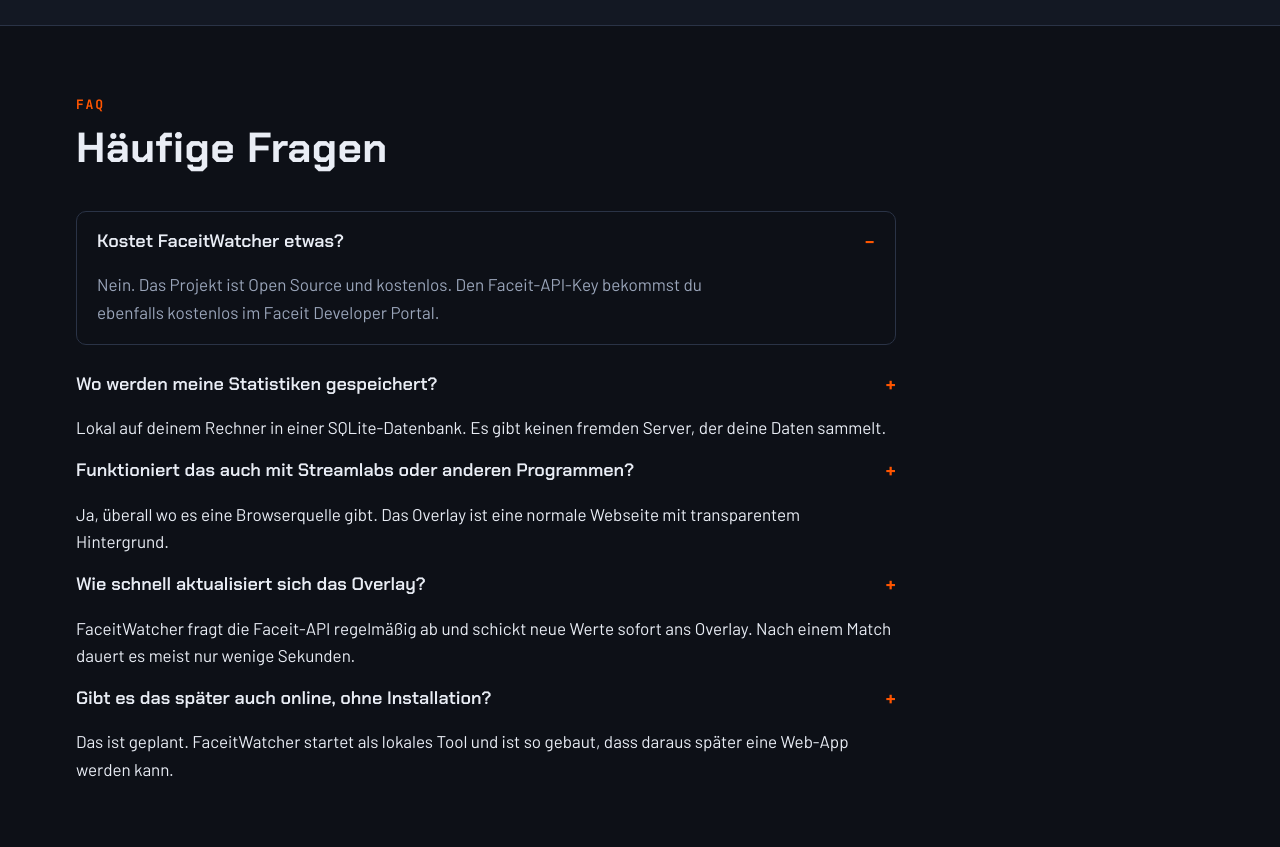
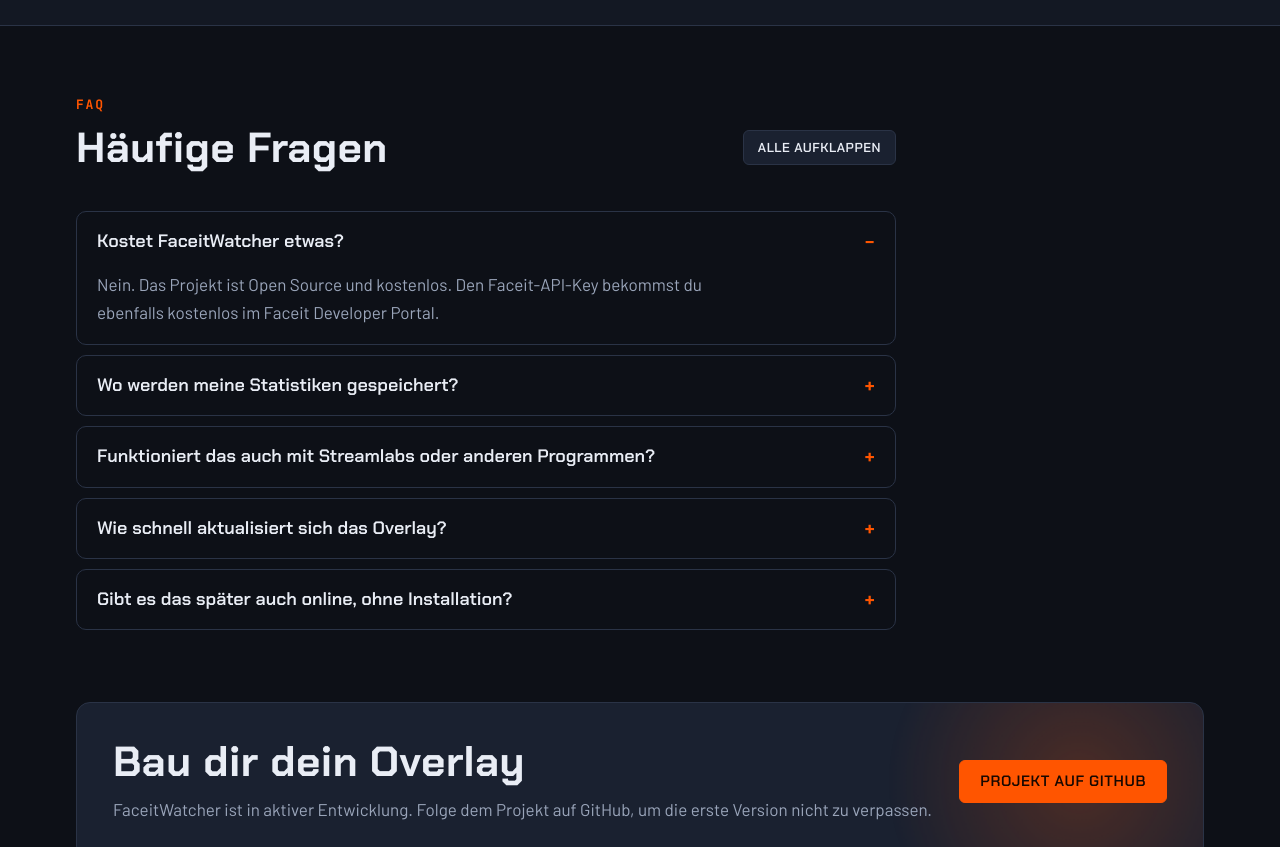
Before and after one commit to Fersehet/FaceitWatcher, a website: page website/index.html in a window 1280 px wide. Shown: the part 3600-4447 px from the top of the page. Drawn offline with Linux system fonts and the light colour scheme; no server answers; animation ran at ten frames a second; files whose address does not match are found by name.

Commit message:
Landingpage: FAQ wieder aufklappbar, Knopf für alle
Vier Fragen hatten durch einen Tippfehler kein <details>-Element mehr.

```diff
--- a/website/index.html
+++ b/website/index.html
@@ -211,6 +211,9 @@
 
 /* FAQ */
 .faq { display: grid; gap: 10px; max-width: 820px; }
+.faq-head { display: flex; flex-wrap: wrap; align-items: center; justify-content: space-between; gap: 14px 24px; max-width: 820px; }
+.sec-head:has(.faq-head) { max-width: 820px; }
+.faq-head .btn { padding: 10px 14px; font-size: 13px; }
 details { background: var(--bg); border: 1px solid var(--line); border-radius: 10px; padding: 0 20px; }
 summary { cursor: pointer; padding-block: 18px; font: 600 18px/1.3 var(--f-display); list-style: none; display: flex; justify-content: space-between; gap: 16px; }
 summary::-webkit-details-marker { display: none; }
@@ -620,14 +623,14 @@
   <div class="wrap">
     <div class="sec-head" data-reveal>
       <span class="eyebrow">FAQ</span>
-      <h2>Häufige Fragen</h2>
+      <div class="faq-head"><h2>Häufige Fragen</h2><button class="btn" type="button" id="faqAll" aria-expanded="false">Alle aufklappen</button></div>
     </div>
     <div class="faq">
       <details open data-reveal style="--d:0"><summary>Kostet FaceitWatcher etwas?</summary><p>Nein. Das Projekt ist Open Source und kostenlos. Den Faceit-API-Key bekommst du ebenfalls kostenlos im Faceit Developer Portal.</p></details>
-      <detailsNone data-reveal style="--d:1"><summary>Wo werden meine Statistiken gespeichert?</summary><p>Lokal auf deinem Rechner in einer SQLite-Datenbank. Es gibt keinen fremden Server, der deine Daten sammelt.</p></details>
-      <detailsNone data-reveal style="--d:2"><summary>Funktioniert das auch mit Streamlabs oder anderen Programmen?</summary><p>Ja, überall wo es eine Browserquelle gibt. Das Overlay ist eine normale Webseite mit transparentem Hintergrund.</p></details>
-      <detailsNone data-reveal style="--d:3"><summary>Wie schnell aktualisiert sich das Overlay?</summary><p>FaceitWatcher fragt die Faceit-API regelmäßig ab und schickt neue Werte sofort ans Overlay. Nach einem Match dauert es meist nur wenige Sekunden.</p></details>
-      <detailsNone data-reveal style="--d:4"><summary>Gibt es das später auch online, ohne Installation?</summary><p>Das ist geplant. FaceitWatcher startet als lokales Tool und ist so gebaut, dass daraus später eine Web-App werden kann.</p></details>
+      <details data-reveal style="--d:1"><summary>Wo werden meine Statistiken gespeichert?</summary><p>Lokal auf deinem Rechner in einer SQLite-Datenbank. Es gibt keinen fremden Server, der deine Daten sammelt.</p></details>
+      <details data-reveal style="--d:2"><summary>Funktioniert das auch mit Streamlabs oder anderen Programmen?</summary><p>Ja, überall wo es eine Browserquelle gibt. Das Overlay ist eine normale Webseite mit transparentem Hintergrund.</p></details>
+      <details data-reveal style="--d:3"><summary>Wie schnell aktualisiert sich das Overlay?</summary><p>FaceitWatcher fragt die Faceit-API regelmäßig ab und schickt neue Werte sofort ans Overlay. Nach einem Match dauert es meist nur wenige Sekunden.</p></details>
+      <details data-reveal style="--d:4"><summary>Gibt es das später auch online, ohne Installation?</summary><p>Das ist geplant. FaceitWatcher startet als lokales Tool und ist so gebaut, dass daraus später eine Web-App werden kann.</p></details>
     </div>
   </div>
 </section>
@@ -804,6 +807,22 @@
   addEventListener('scroll', spy, { passive: true });
   addEventListener('resize', spy);
   spy();
+
+  // FAQ: alle Fragen auf einmal auf- oder zuklappen
+  var faqAll = document.getElementById('faqAll');
+  var faqItems = document.querySelectorAll('.faq details');
+  var syncFaq = function () {
+    var allOpen = Array.prototype.every.call(faqItems, function (d) { return d.open; });
+    faqAll.textContent = allOpen ? 'Alle zuklappen' : 'Alle aufklappen';
+    faqAll.setAttribute('aria-expanded', String(allOpen));
+  };
+  faqAll.addEventListener('click', function () {
+    var open = faqAll.getAttribute('aria-expanded') !== 'true';
+    faqItems.forEach(function (d) { d.open = open; });
+    syncFaq();
+  });
+  faqItems.forEach(function (d) { d.addEventListener('toggle', syncFaq); });
+  syncFaq();
 
   // Funktionskarten: Lichtschein folgt der Maus
   var featGrid = document.querySelector('.features');
```
